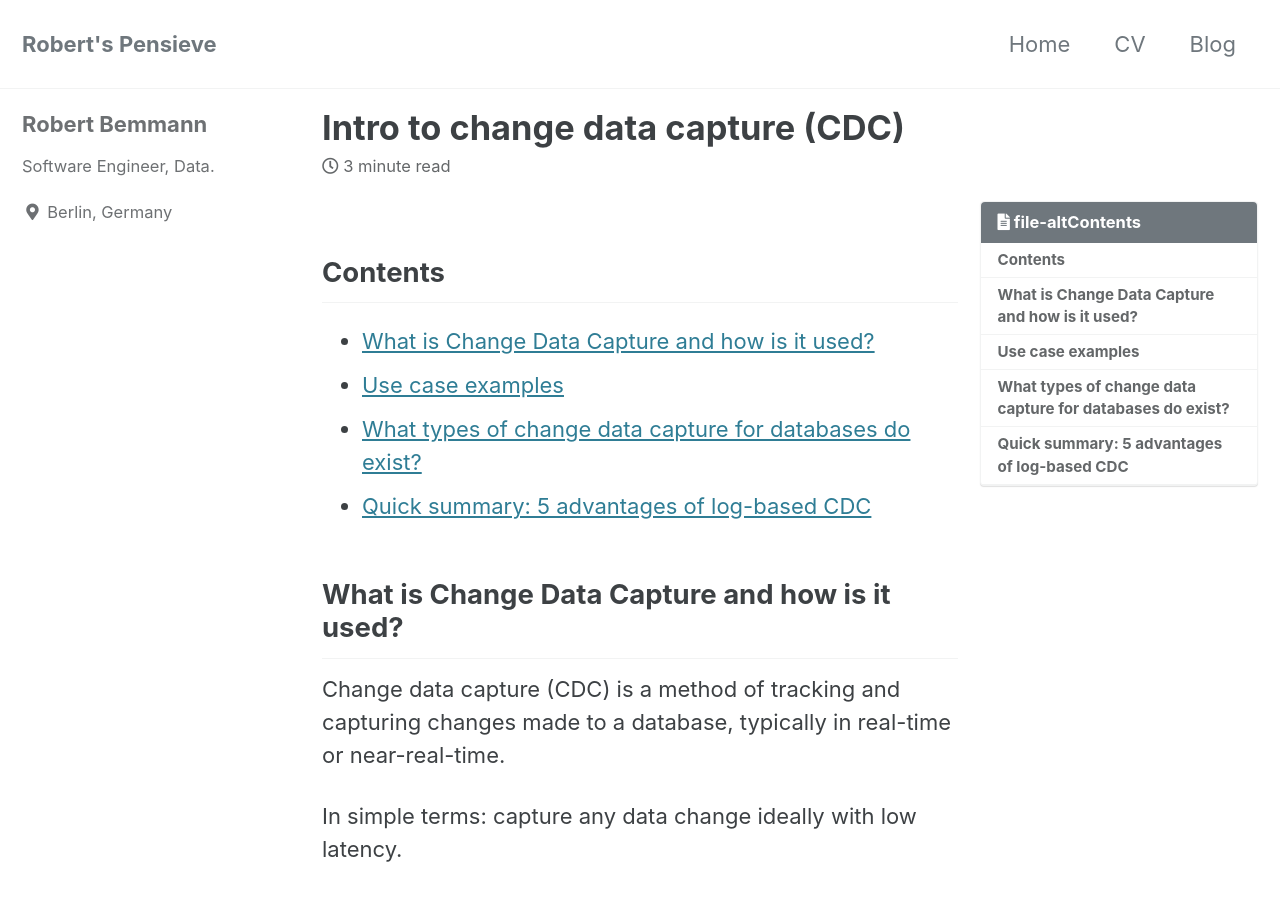
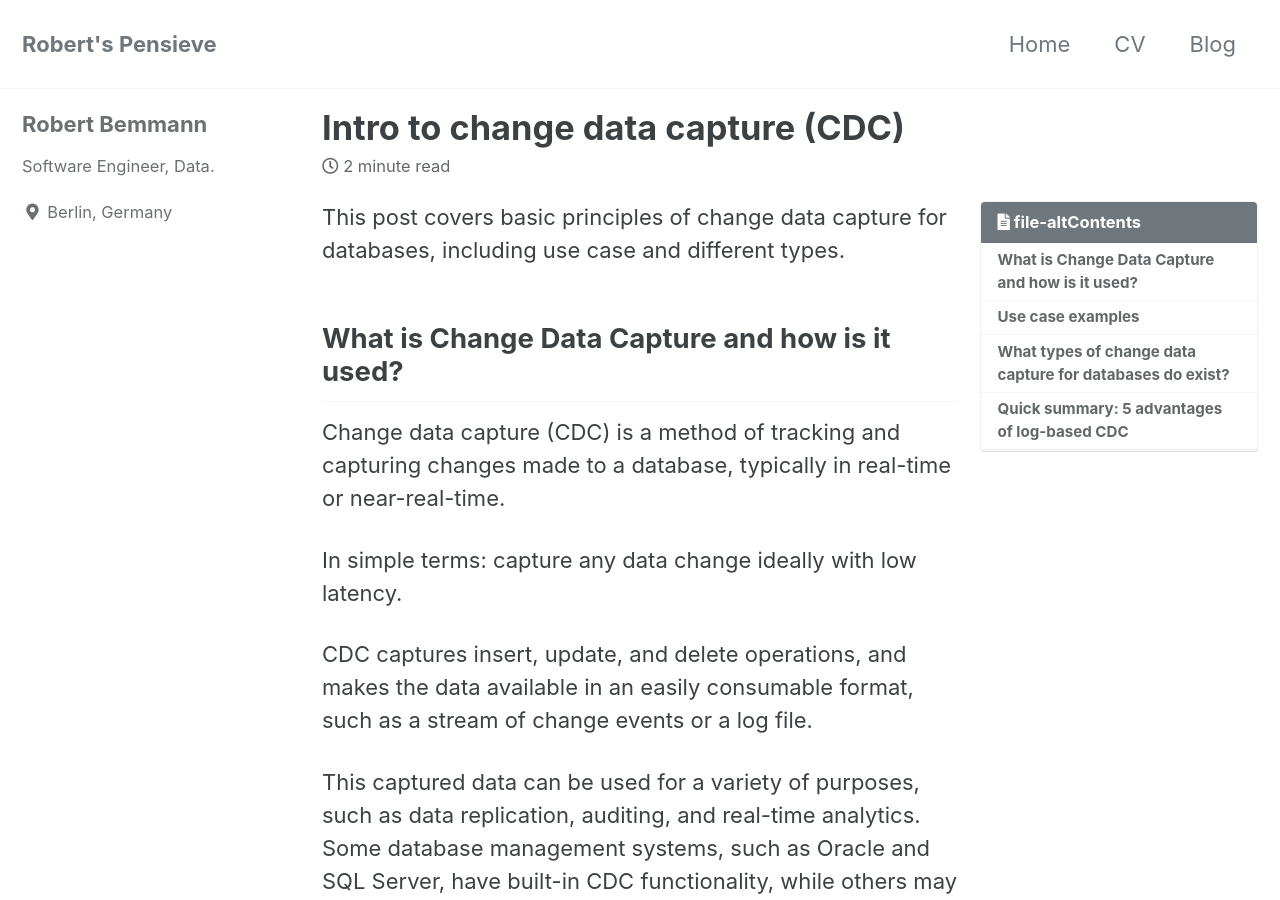
Before and after one commit to RobertBemmann/pensieve, a Jekyll site: the page built from _posts/2023-07-20-intro-to-change-data-capture.md, in a window 1280 px wide and 900 px high. Built offline with Jekyll 4.4.1, drawn with Linux system fonts in a browser that asks for light colours; cached includes are drawn as plain includes.

Commit message:
rm contents

```diff
--- a/_posts/2023-07-20-intro-to-change-data-capture.md
+++ b/_posts/2023-07-20-intro-to-change-data-capture.md
@@ -6,11 +6,7 @@ title:  "Intro to change data capture (CDC)"
 last_modified_at: 2023-07-20T14:41:00-01:00
 ---
 
-## Contents
-* [What is Change Data Capture and how is it used?](#what-is-change-data-capture-and-how-is-it-used)
-* [Use case examples](#use-case-examples)
-* [What types of change data capture for databases do exist?](#what-types-of-change-data-capture-for-databases-do-exist)
-* [Quick summary: 5 advantages of log-based CDC](#quick-summary-5-advantages-of-log-based-cdc)
+This post covers basic principles of change data capture for databases, including use case and different types.
 
 ## What is Change Data Capture and how is it used?
 Change data capture (CDC) is a method of tracking and capturing changes made to a database, typically in real-time or near-real-time.
```
